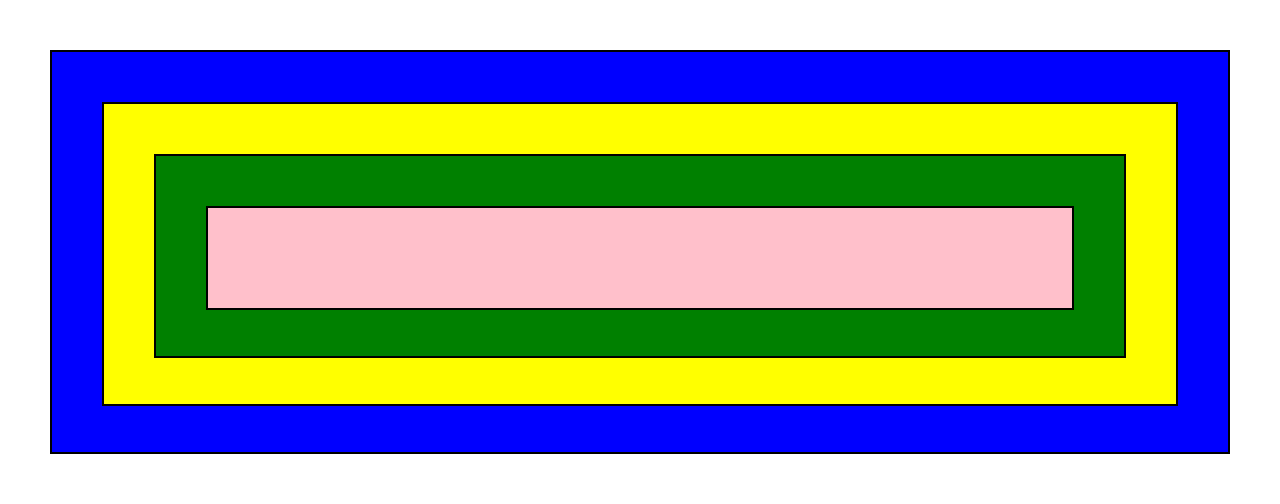
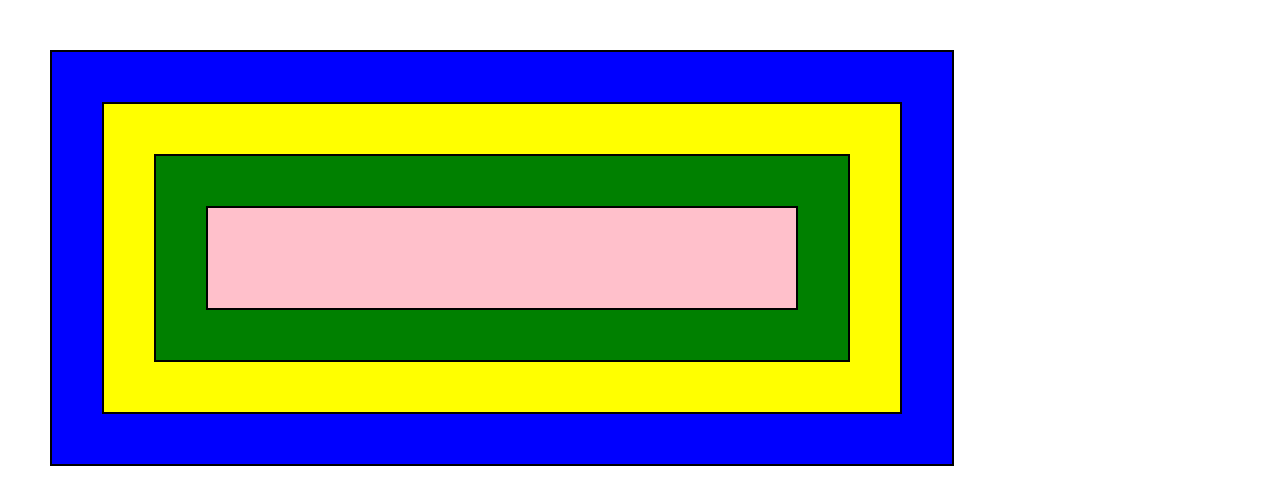
Before and after one commit to VitaliiHryb/C-IT_WORK-my-repo, a plain HTML site: page lesson-8/task-5/index.html in a window 1280 px wide. Drawn offline with nearby package versions, Linux system fonts and the light colour scheme.

Commit message:
l8 t5 ch21

```diff
--- a/lesson-8/task-5/styles.css
+++ b/lesson-8/task-5/styles.css
@@ -1,31 +1,27 @@
 div {
     box-sizing: content-box;
     border: 2px solid black;
-    width: calc(100% - 104px);
-    margin-top: 50px;
-    margin-left: 50px;
+    padding: 50px;
 }
 
 .blue {
     position: absolute;
-    height: 400px;
+    margin: 50px;
+    width: 100vh;
     background-color: blue;
 }
 
 .yellow {
     position: relative;
-    height: 300px;
     background-color: yellow;
 }
 
 .green {
     position: relative;
-    height: 200px;
     background-color: green;
 }
 
 .pink {
     position: relative;
-    height: 100px;
     background-color: pink;
 }
```
